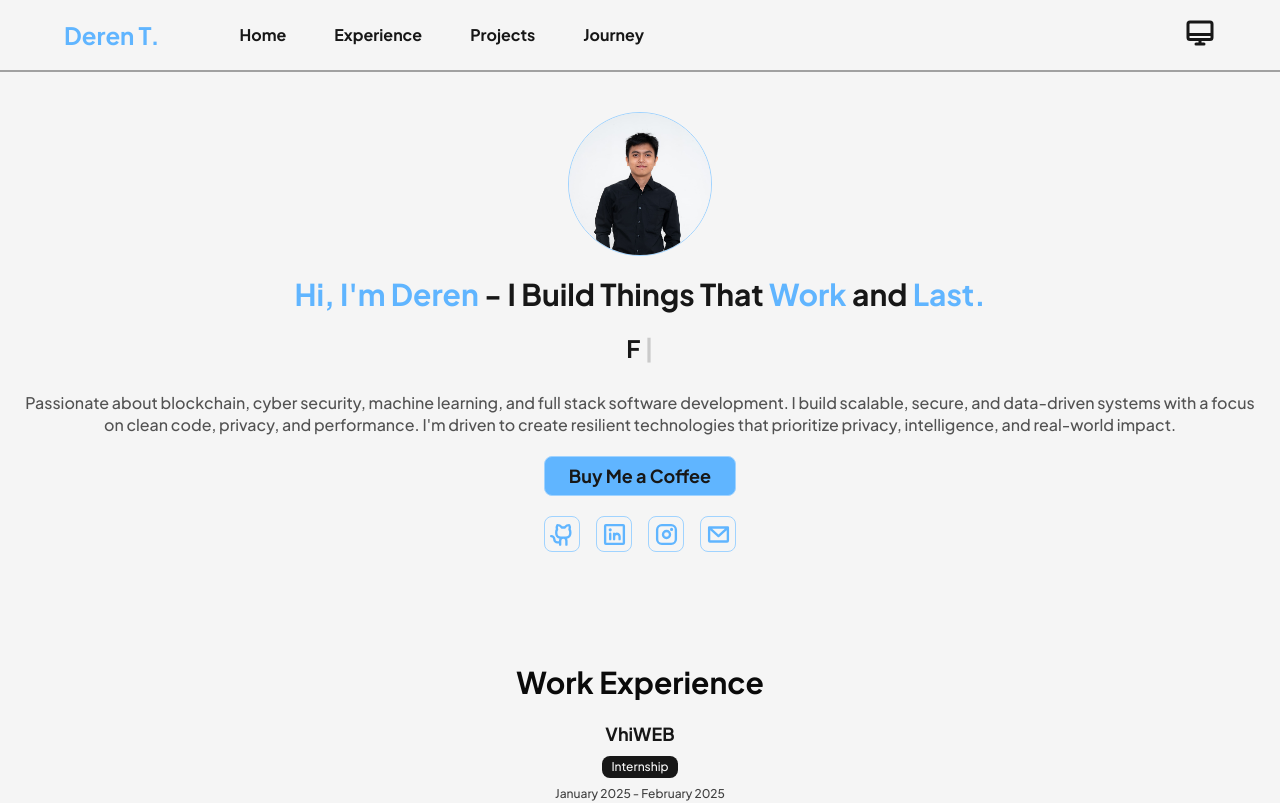
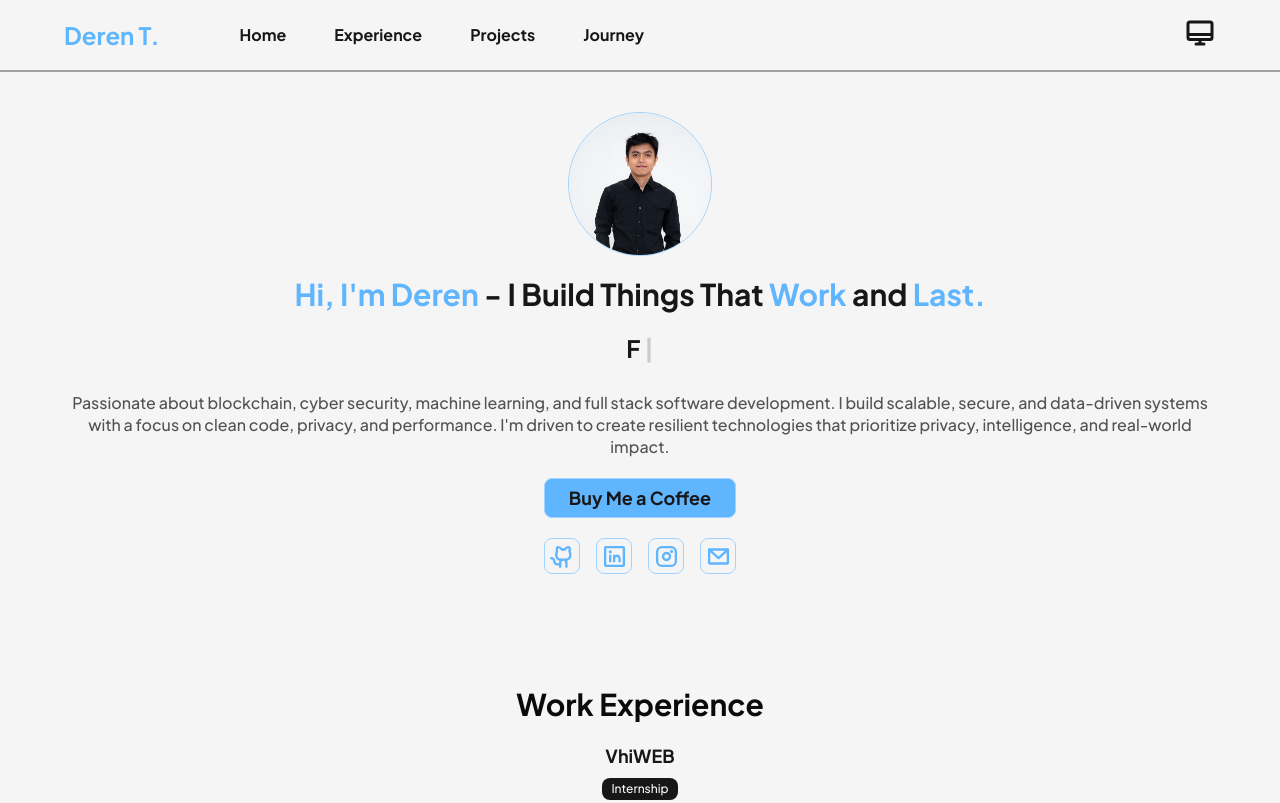
Before and after one commit to Lev1reG/personal-website, a React (Vite) app: page / in a window 1280 px wide. Shown: the top 803 px of the page. Built offline with nearby package versions, Linux system fonts and the light colour scheme.

Commit message:
feat: responsive desktop on layout

```diff
--- a/src/components/Layout.tsx
+++ b/src/components/Layout.tsx
@@ -6,7 +6,7 @@
   return (
     <div className="min-h-screen flex flex-col dark:bg-neutral-900 bg-neutral-100">
       <Header />
-      <main className="container mx-auto px-4">
+      <main className="container mx-auto px-4 lg:px-16">
         <Outlet />
       </main>
       <Footer />
```
